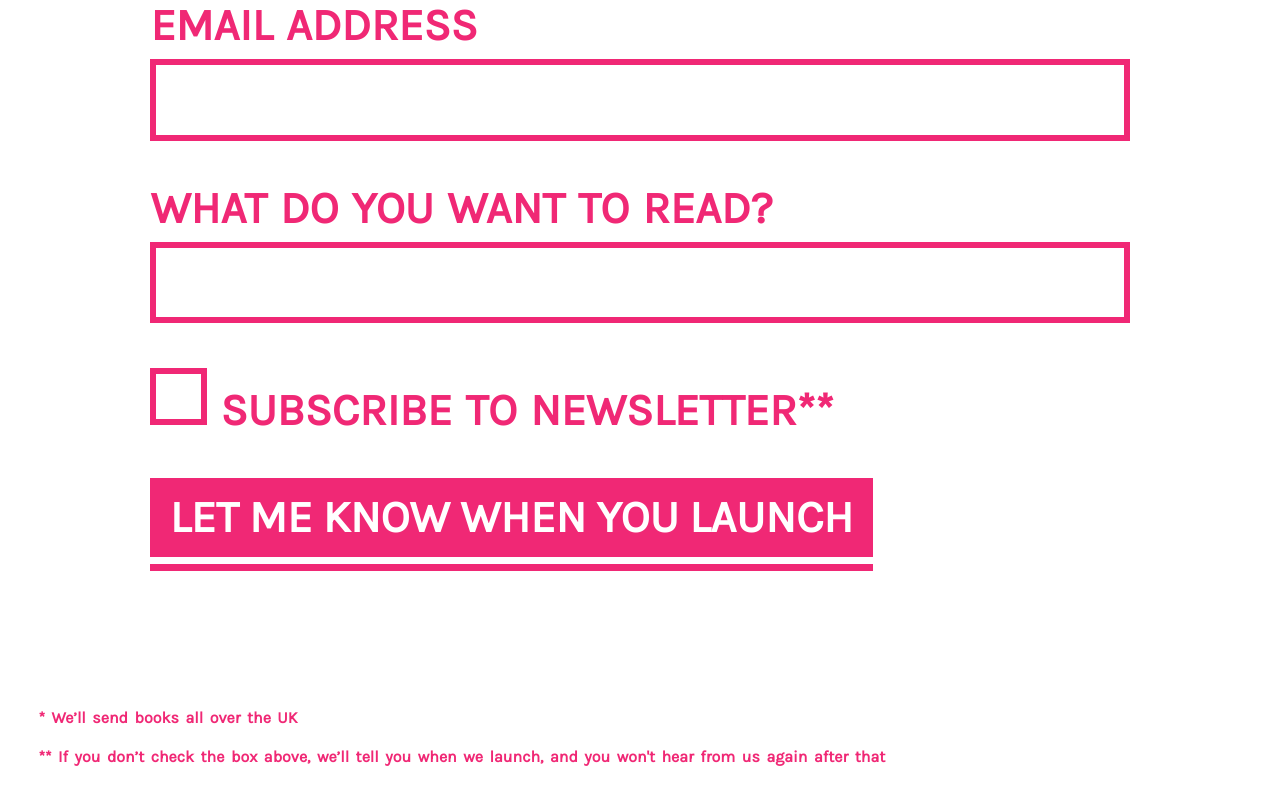
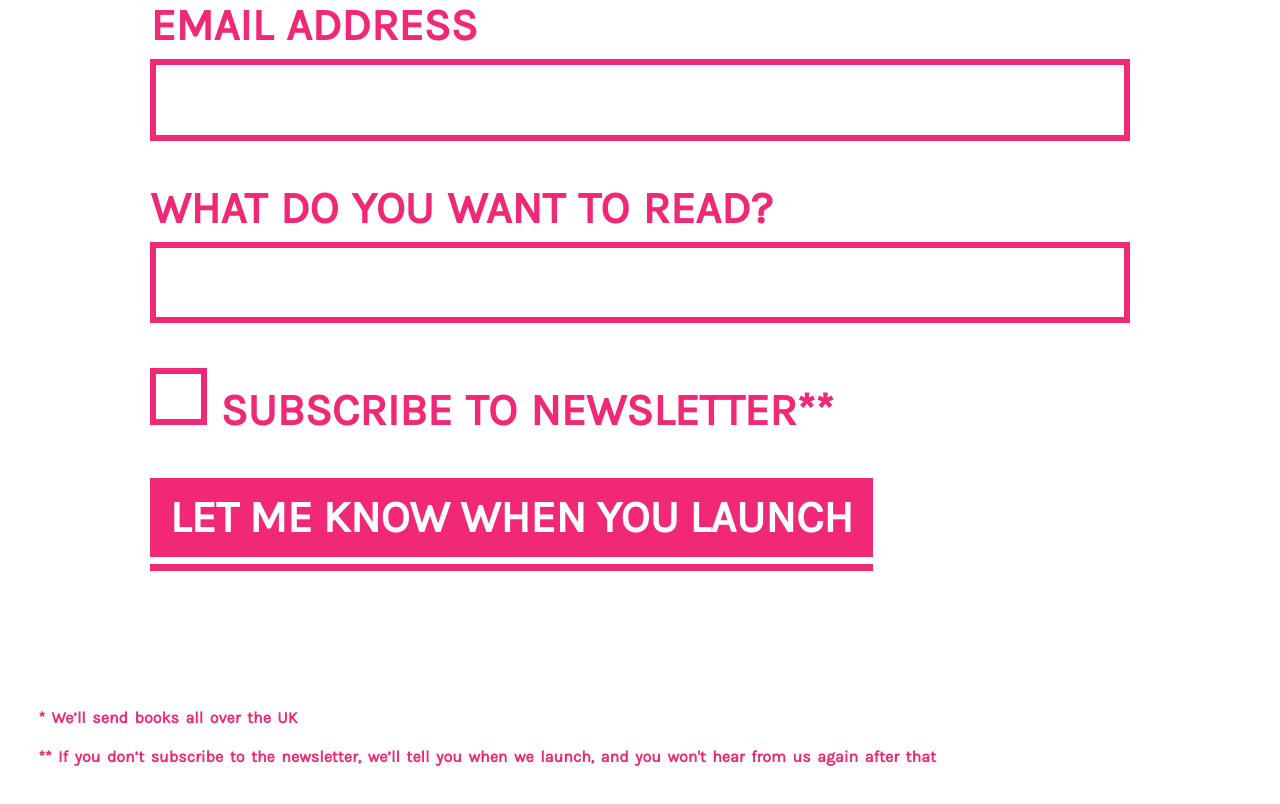
Before and after one commit to annagoss/designlibrary, a plain HTML site: page index.html in a window 1280 px wide. Shown: the part 1869-2673 px from the top of the page. Drawn offline with Linux system fonts and the light colour scheme.

Commit message:
Update copy to meet Roz's exacting standards

```diff
--- a/index.html
+++ b/index.html
@@ -196,7 +196,7 @@ height="0" width="0" style="display:none;visibility:hidden"></iframe></noscript>
     </main>
       <footer>
         <p>* We’ll send books all over the UK</p>
-        <p>** If you don’t check the box above, we’ll tell you when we launch, and you won't hear from us again after that</p>
+        <p>** If you don’t subscribe to the newsletter, we’ll tell you when we launch, and you won't hear from us again after that</p>
       </footer>
 
    </body>
```
